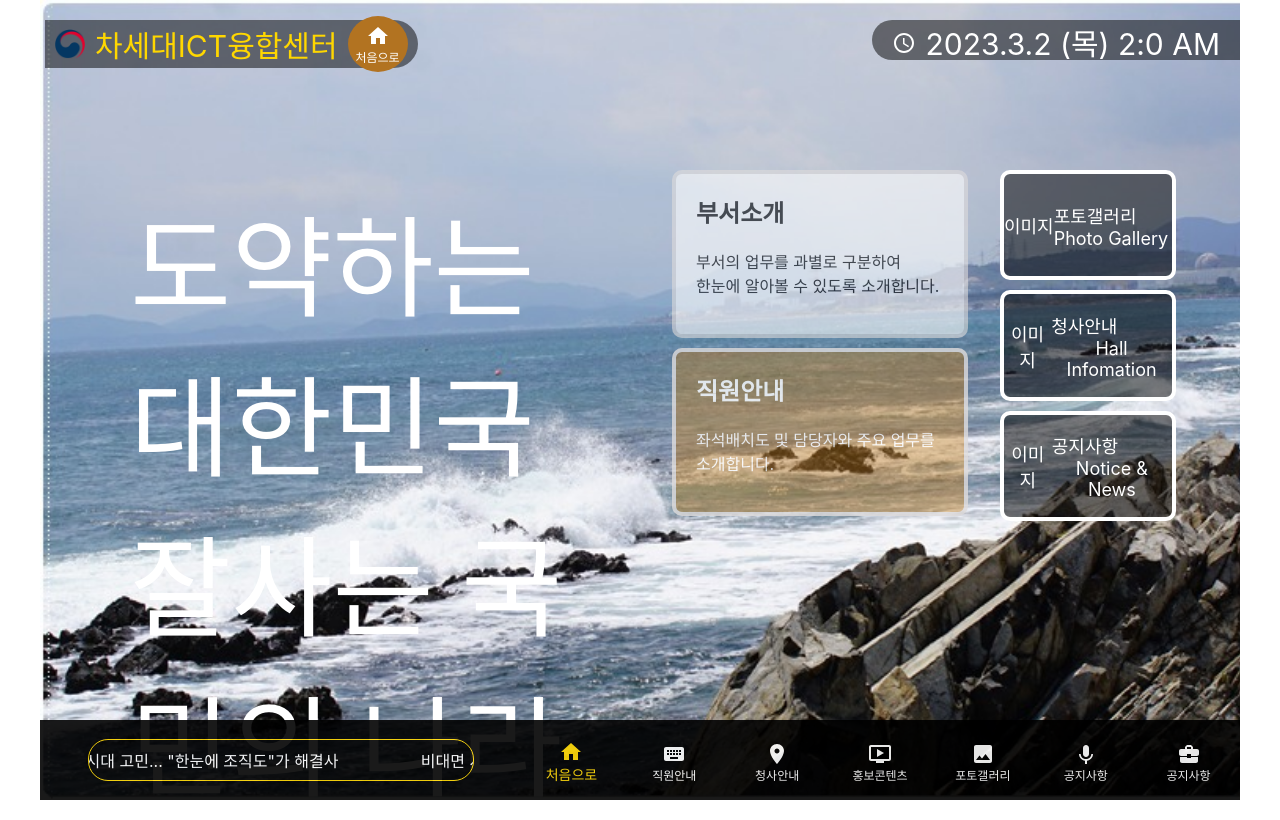
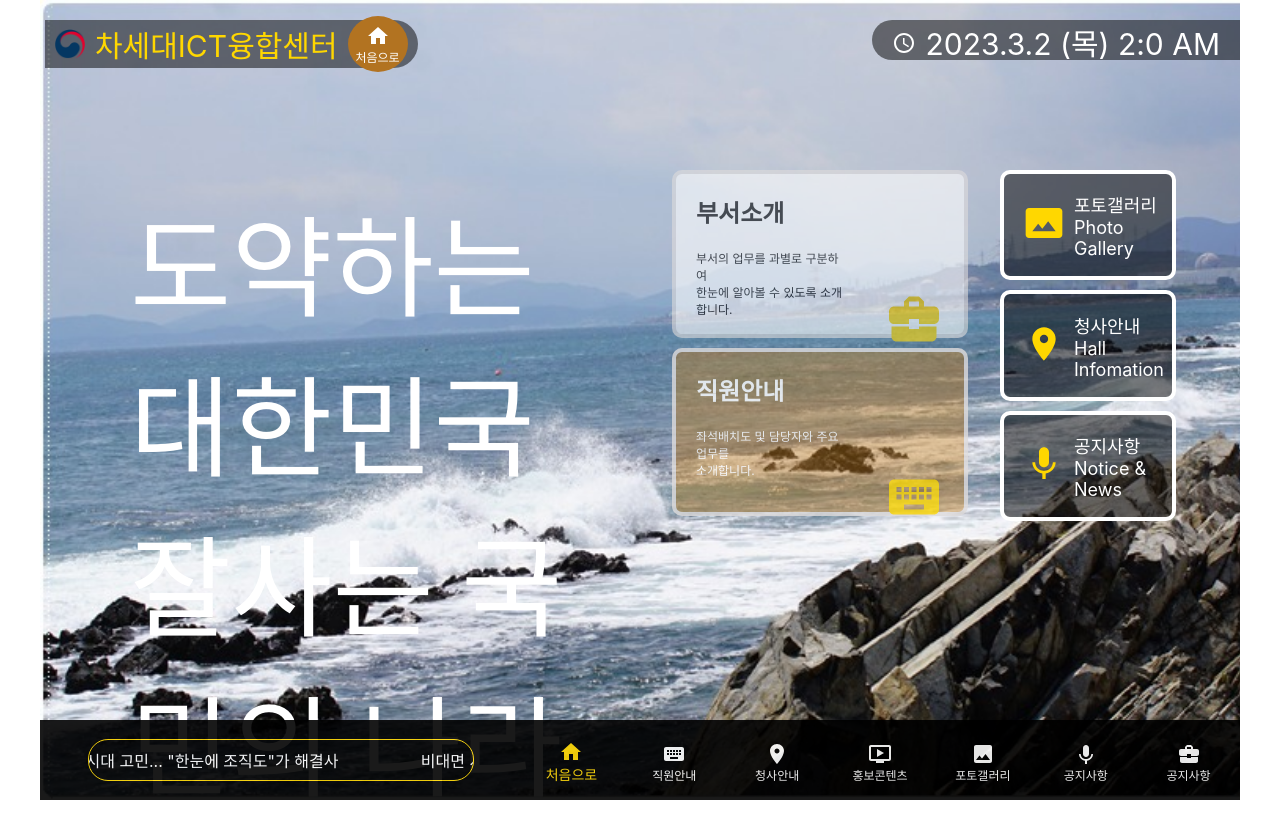
Before and after one commit to ChoiTobin/test, a React (Create React App) app: page / in a window 1280 px wide. Built offline with nearby package versions, Linux system fonts and the light colour scheme; a web font is replaced by a local one.

Commit message:
mainPage

```diff
--- a/src/pages/Home.js
+++ b/src/pages/Home.js
@@ -4,7 +4,11 @@
 import image from '../image/HOME.png'
 import home from "./home.css";
 import { color, fontSize } from '@mui/system';
-
+import PhotoSizeSelectActualIcon from '@mui/icons-material/PhotoSizeSelectActual';
+import RoomIcon from '@mui/icons-material/Room';
+import MicIcon from '@mui/icons-material/Mic';
+import BusinessCenterIcon from '@mui/icons-material/BusinessCenter';
+import KeyboardIcon from '@mui/icons-material/Keyboard';
 function Home() {
   return (
     <>
@@ -24,8 +28,14 @@
                             <div>
                               <h2>부서소개</h2>
                             </div>
-                            <div>
-                              부서의 업무를 과별로 구분하여 <br/> 한눈에 알아볼 수 있도록 소개합니다.
+                            <div style={{display:"flex",fontSize:"12px"}}>
+                                <div>
+                                  부서의 업무를 과별로 구분하여 <br/> 한눈에 알아볼 수 있도록 소개합니다.
+                                </div>
+                                <div>
+                                  <BusinessCenterIcon sx={{color:"gold",marginLeft:"20px",marginTop:"40px",width:"100px",height:"60px"}}></BusinessCenterIcon>
+                                </div>
+
                             </div>
                         </div>
                       </div>
@@ -34,8 +44,13 @@
                             <div>
                               <h2>직원안내</h2>
                             </div>
-                            <div >
-                              좌석배치도 및 담당자와 주요 업무를<br/> 소개합니다.
+                            <div style={{display:"flex",fontSize:"12px"}}>
+                              <div >
+                                좌석배치도 및 담당자와 주요 업무를<br/> 소개합니다.
+                              </div>
+                              <div>
+                                <KeyboardIcon sx={{color:"gold",marginLeft:"20px",marginTop:"40px",width:"100px",height:"60px"}}></KeyboardIcon>
+                              </div>
                             </div>
                           </div>
                       </div>
@@ -43,24 +58,24 @@
                 </div>
                 <div className='box5'>
                     <div className='box7'>
-                      <div className='box10'  style={{display:"flex",color:"white",textAlign:"center",alignItems:"center",fontSize:"18px"}}>
-                        <div>이미지</div>
+                      <div className='box10'  style={{display:"flex",color:"white",textAlign:"left",alignItems:"center",fontSize:"18px"}}>
+                        <div><PhotoSizeSelectActualIcon sx={{color:"gold",marginLeft:"20px",marginRight:"10px",height:"100px",width:"40px"}}></PhotoSizeSelectActualIcon></div>
                         <div>
-                          <div style={{textAlign:"left"}}>포토갤러리</div>
+                          <div>포토갤러리</div>
                           <div>Photo Gallery</div>
                         </div>
                       </div>
-                      <div className='box11' style={{display:"flex",color:"white",textAlign:"center",alignItems:"center",fontSize:"18px"}}>
-                        <div>이미지</div>
+                      <div className='box11' style={{display:"flex",color:"white",textAlign:"left",alignItems:"center",fontSize:"18px"}}>
+                        <div><RoomIcon sx={{color:"gold",marginLeft:"20px",marginRight:"10px",height:"100px",width:"40px"}}></RoomIcon></div>
                         <div>
-                          <div style={{textAlign:"left"}}>청사안내</div>
+                          <div>청사안내</div>
                           <div>Hall Infomation</div>
                         </div>
                       </div>
-                      <div className='box12' style={{display:"flex",color:"white",textAlign:"center",alignItems:"center" ,fontSize:"18px"}}>
-                        <div>이미지</div>
+                      <div className='box12' style={{display:"flex",color:"white",textAlign:"left",alignItems:"center" ,fontSize:"18px"}}>
+                        <div><MicIcon sx={{color:"gold",marginLeft:"20px",marginRight:"10px",height:"100px",width:"40px"}}></MicIcon></div>
                         <div>
-                          <div style={{textAlign:"left"}}>공지사항</div>
+                          <div>공지사항</div>
                           <div>Notice & News</div>
                         </div>
                       </div>
```
